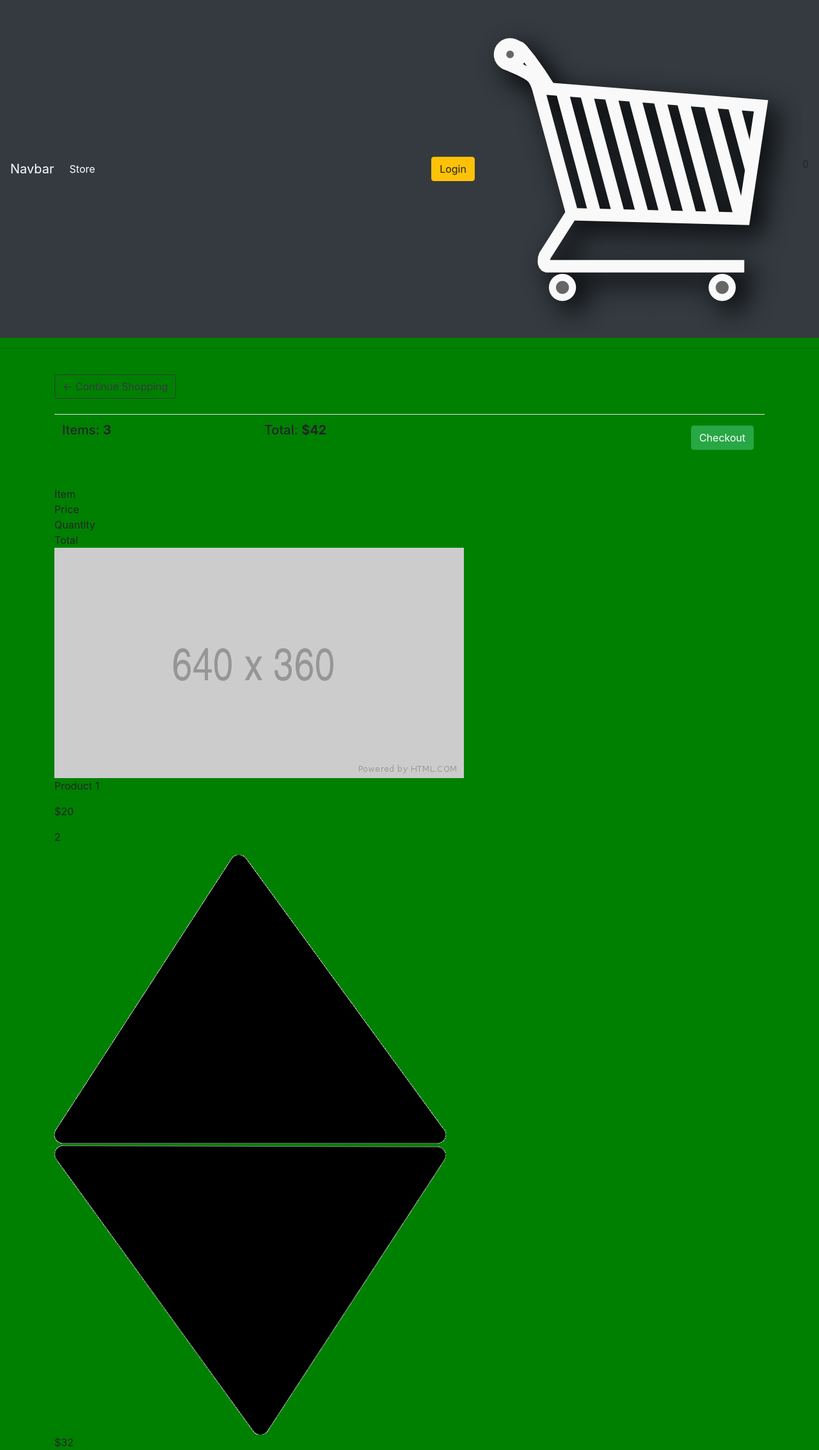
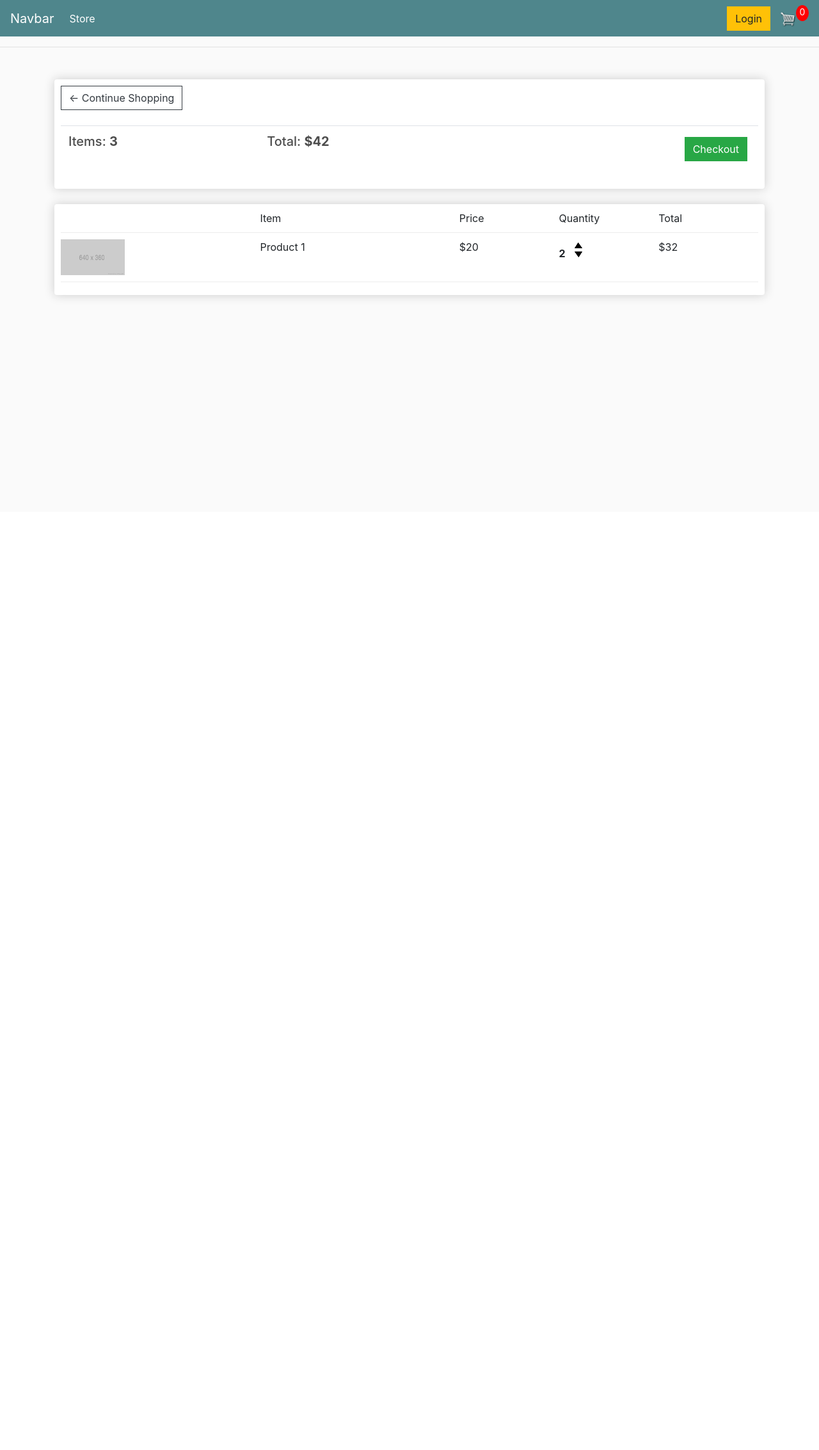
Before and after one commit to RoxanneG93/django-ecommerce-v1, a Django app: page /cart/ in a window 1280 px wide. Shown: the whole page at 64% size. After the commit the page ends 469 px from the top, so only its background shows below. Run offline with Django 3.2, Linux system fonts and the light colour scheme; lists and menus that the app fills with data are empty; style sheets or scripts are compiled from the project's sources; some libraries are stand-ins or nearby versions.

Commit message:
default styling

```diff
--- a/webpack-config/assets/scss/app.scss
+++ b/webpack-config/assets/scss/app.scss
@@ -2,6 +2,102 @@
 $primary: red;
 @import "~bootstrap/scss/bootstrap";
 
-body {
-    background-color: green;
+body{
+	background-color: hsl(0, 0%, 98%);
 }
+
+h1,h2,h3,h4,h5,h6{
+	color:hsl(0, 0%, 30%);
+}
+
+.box-element{
+	box-shadow:hsl(0, 0%, 80%) 0 0 16px;
+	background-color: #fff;
+	border-radius: 4px;
+	padding: 10px;
+}
+
+.thumbnail{
+	width: 100%;
+	height: 200px;
+	-webkit-box-shadow: -1px -3px 5px -2px rgba(214,214,214,1);
+    -moz-box-shadow: -1px -3px 5px -2px rgba(214,214,214,1);
+    box-shadow: -1px -3px 5px -2px rgba(214,214,214,1);
+}
+
+.product{
+	border-radius: 0 0 4px 4px;
+}
+
+.bg-dark{
+	background-color: #4f868c!important;
+}
+
+#cart-icon{
+	width:25px;
+	display: inline-block;
+	margin-left: 15px;
+}
+
+#cart-total{
+	display: block;
+	text-align: center;
+	color:#fff;
+	background-color: red;
+	width: 20px;
+	height: 25px;
+	border-radius: 50%;
+	font-size: 14px;
+}
+
+.col-lg-4, .col-lg-6, .col-lg-8, .col-lg-12{
+	margin-top: 10px;
+}
+
+.btn{
+	border-radius: 0;
+}
+
+.row-image{
+	width: 100px;
+}
+
+.form-field{
+	width:250px;
+	display: inline-block;
+	padding: 5px;
+}
+
+.cart-row{
+	display: flex;
+    align-items: flex-stretch;
+    padding-bottom: 10px;
+    margin-bottom: 10px;
+    border-bottom: 1px solid #ececec;
+
+}
+
+.quantity{
+	display: inline-block;
+	font-weight: 700;
+	padding-right:10px;
+
+
+}
+
+.chg-quantity{
+	width: 12px;
+	cursor: pointer;
+	display: block;
+	margin-top: 5px;
+	transition:.1s;
+}
+
+.chg-quantity:hover{
+	opacity: .6;
+}
+
+
+.hidden{
+	display: none!important;
+}
```
